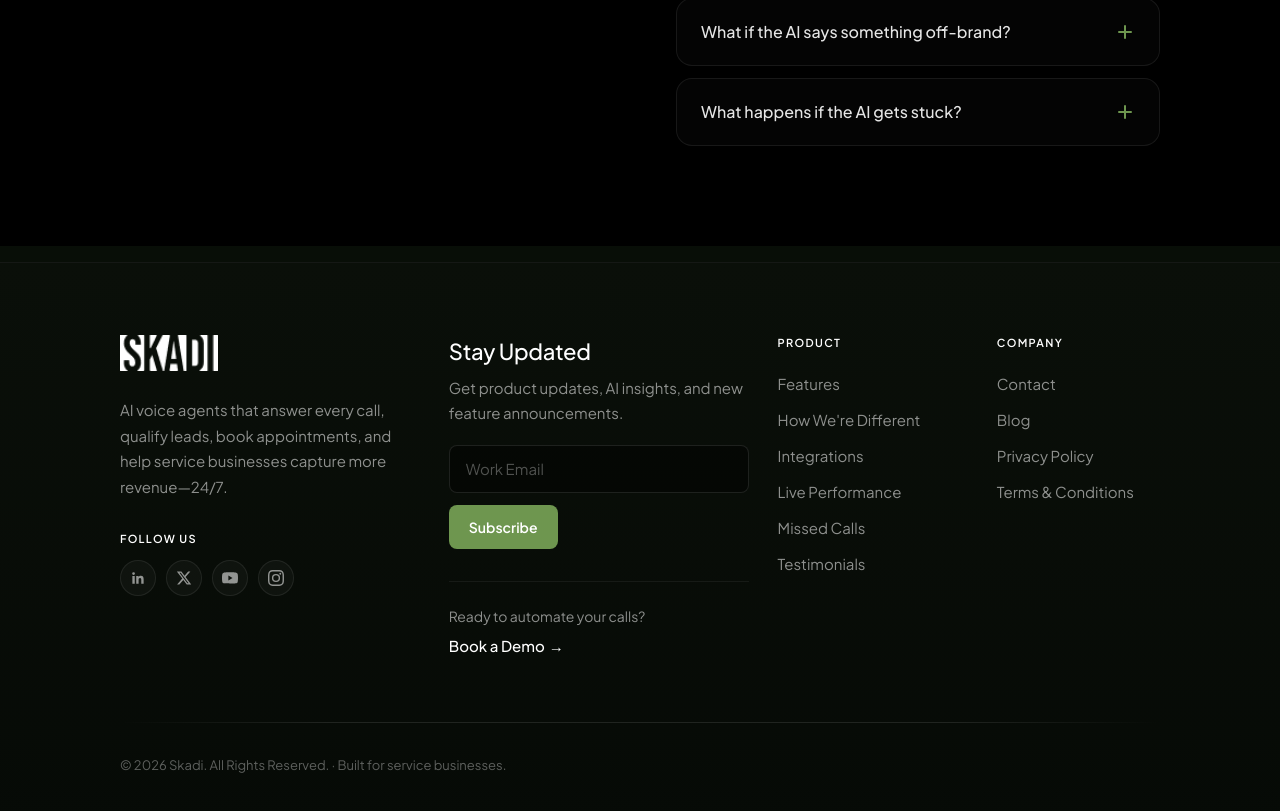
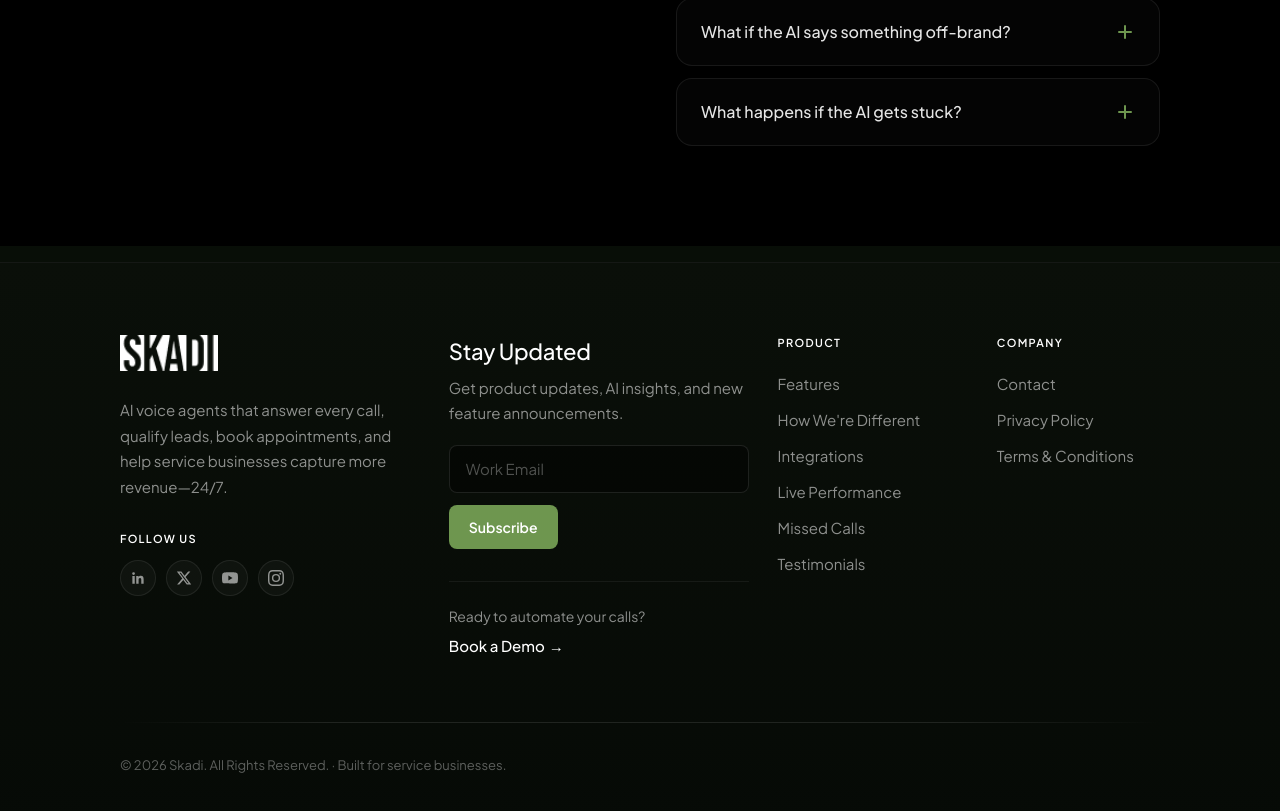
Before and after one commit to it2-geekonomy/skadi-landing, a Next.js app: page / in a window 1280 px wide. Shown: the part 7268-8079 px from the top of the page. Built offline with nearby package versions, Linux system fonts and the light colour scheme.

Commit message:
fix: comment out Blog link in Footer component

```diff
--- a/src/components/Footer.tsx
+++ b/src/components/Footer.tsx
@@ -19,7 +19,7 @@ const productLinks: FooterLink[] = [
 
 const companyLinks: FooterLink[] = [
   { label: "Contact", href: "/#demo" },
-  { label: "Blog", href: "#" },
+  // { label: "Blog", href: "#" },
   { label: "Privacy Policy", href: "/privacy-policy" },
   { label: "Terms & Conditions", href: "/terms-and-conditions" },
 ];
```
